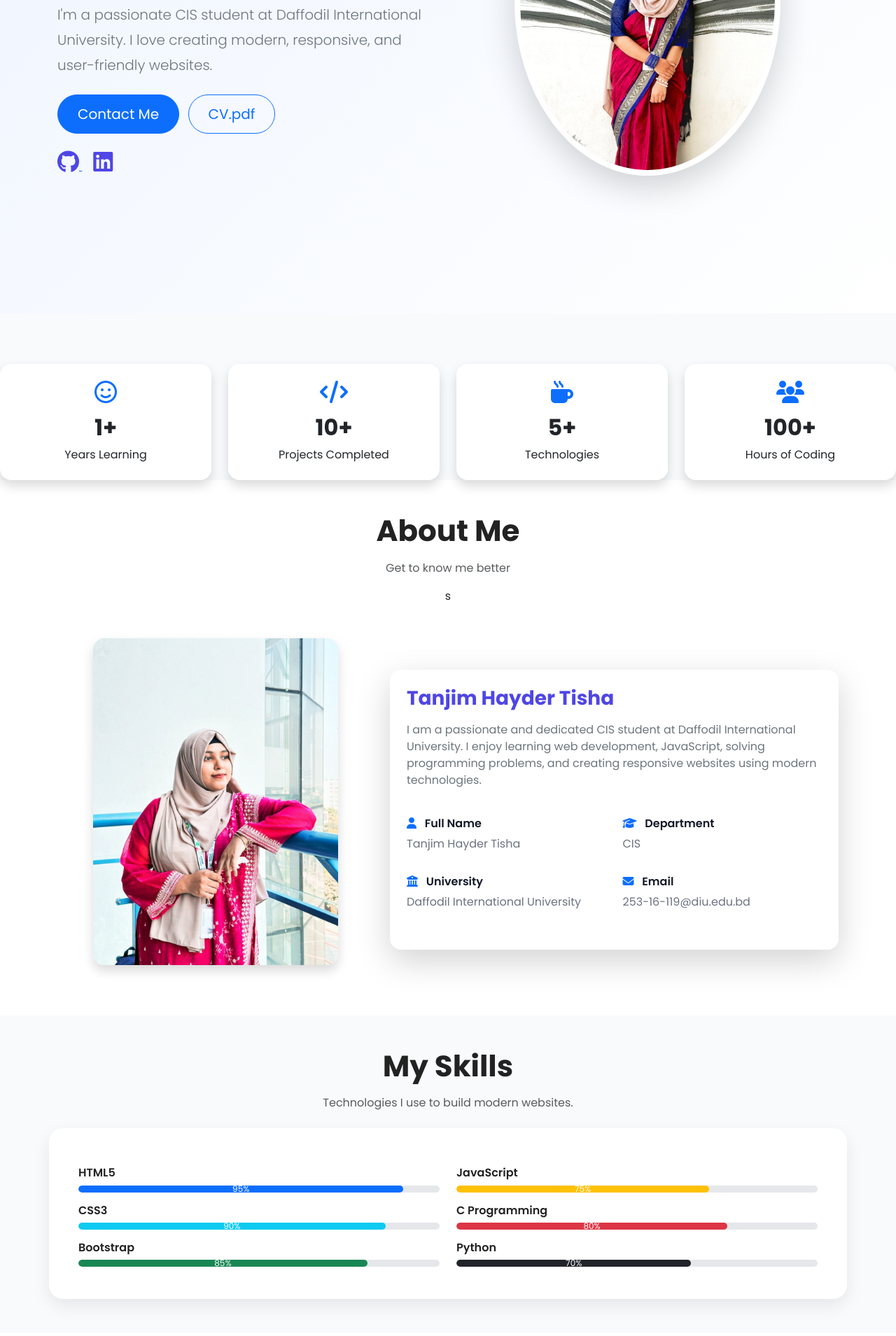
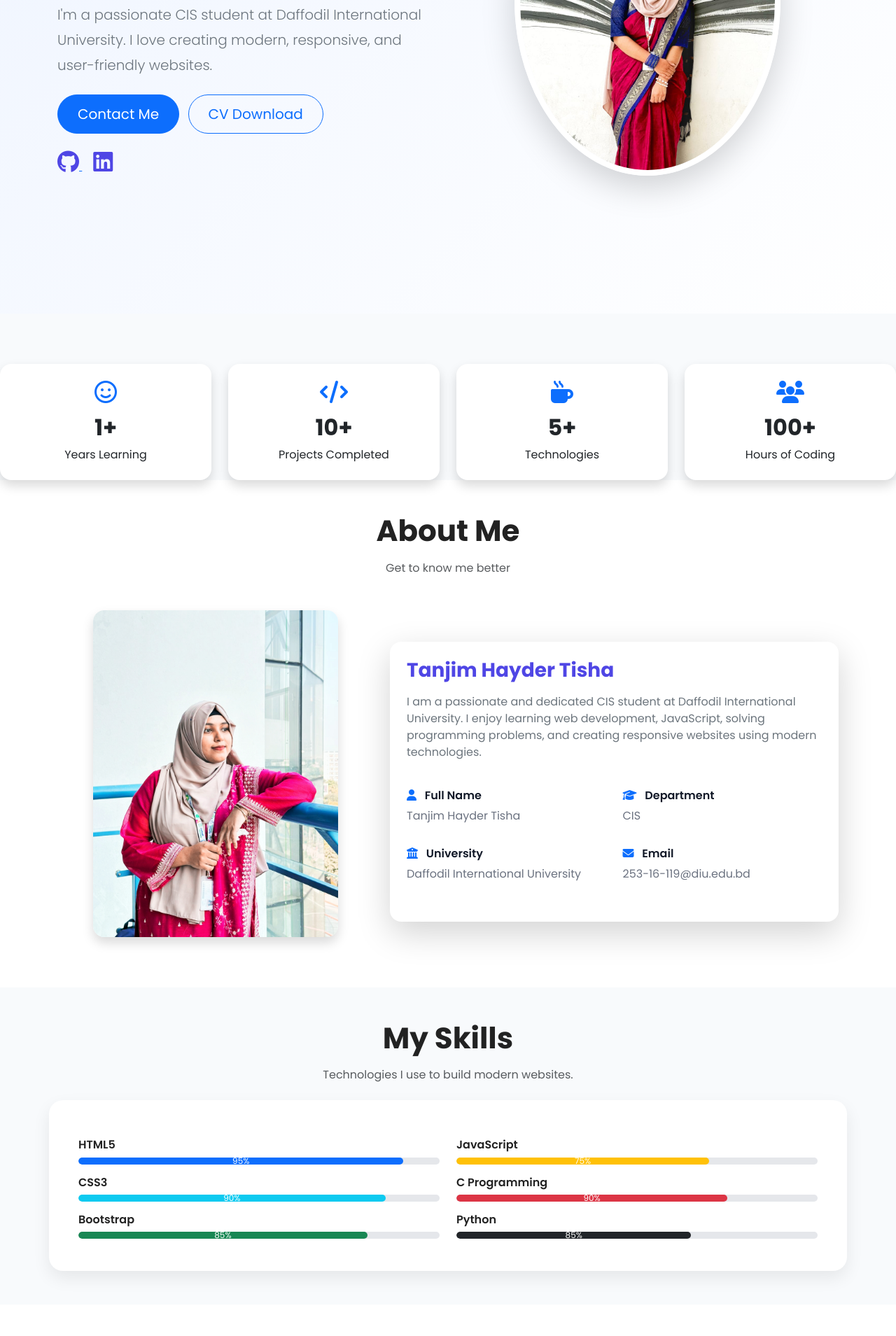
Before and after one commit to Tisha-119/Tisha-Portfolio, a plain HTML site: page index.html in a window 1280 px wide. Shown: the part 448-2357 px from the top of the page at 70% size. Drawn offline with nearby package versions, Linux system fonts and the light colour scheme.

Commit message:
Add files via upload

```diff
--- a/index.html
+++ b/index.html
@@ -143,9 +143,9 @@
 
                     </a>
 
-                    <a href="#" class="btn btn-outline-primary btn-lg">
+                    <a href="CV.pdf" class="btn btn-outline-primary btn-lg">
 
-                    CV.pdf
+                    CV Download
 
                     </a>
 
@@ -153,7 +153,7 @@
 
                 <div class="mt-4">
 
-                    <a href="#" class="me-3">
+                    <a href="https://github.com/Tisha-119" class="me-3">
 
                         <i class="fab fa-github fa-2x"></i>
 
@@ -262,7 +262,7 @@
             <p class="text-muted">
                 Get to know me better
             </p>
-s
+
         </div>
 
         <div class="row align-items-center">
@@ -433,7 +433,7 @@ s
 
                     <div class="progress-bar bg-danger c-bar"
                         style="width:0%">
-                        80%
+                        90%
                     </div>
 
                 </div>
@@ -444,7 +444,7 @@ s
 
                     <div class="progress-bar bg-dark python-bar"
                         style="width:0%">
-                        70%
+                        85%
                     </div>
 
                 </div>
@@ -589,7 +589,7 @@ s
 
                 </p>
 
-                <a href="https://github.com/your-username"
+                <a href="https://github.com/Tisha-119"
                    target="_blank"
                    class="btn btn-dark btn-lg">
 
```
